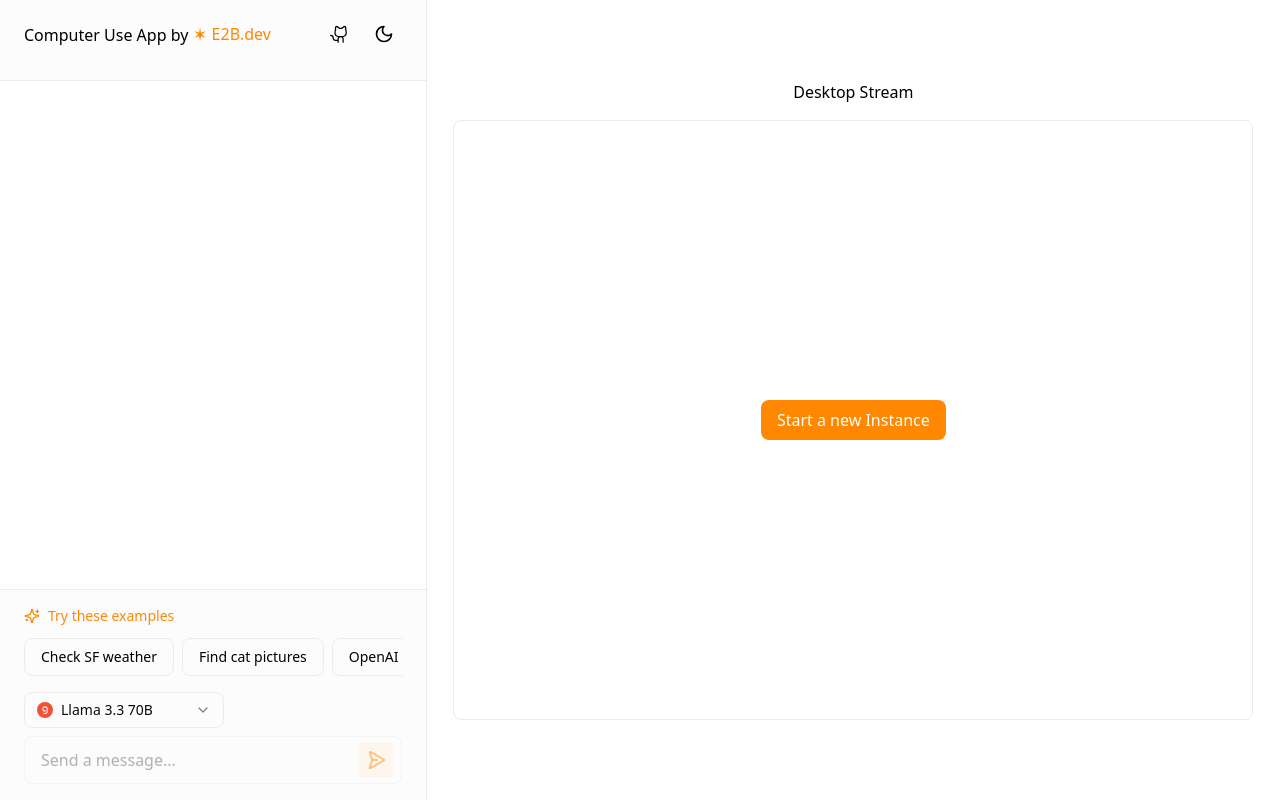
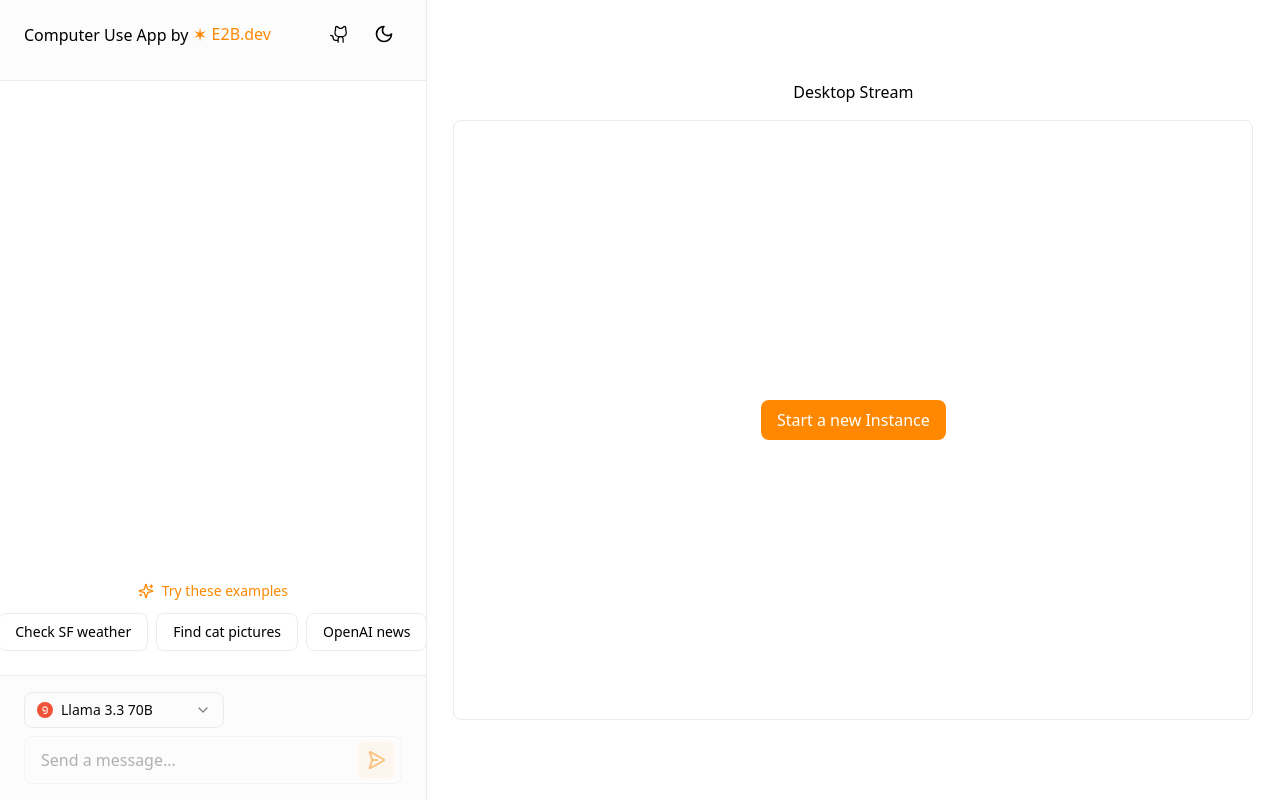
Before and after one commit to e2b-dev/computer-use-app, a Next.js app: page / in a window 1280 px wide. Built offline with nearby package versions, Linux system fonts and the light colour scheme; what @ai-sdk/anthropic, @ai-sdk/groq, @ai-sdk/mistral, @ai-sdk/xai would draw is missing.

Commit message:
Refactor example prompts placement and styling

```diff
--- a/app/page.tsx
+++ b/app/page.tsx
@@ -295,17 +295,13 @@ export default function Home() {
           <div ref={messagesEndRef} />
         </div>
 
-        <form
-          onSubmit={handleSubmit}
-          className="px-6 py-4 border-t border-[#EBEBEB] dark:border-[#333333] bg-[#FCFCFC] dark:bg-[#111111]"
-        >
         {messages.length === 0 && (
-            <div className="flex flex-col items-start gap-3 mb-2">
+          <div className="flex flex-col items-center gap-3 mx-auto my-4 w-full max-w-[600px]">
             <div className="flex items-center gap-2 text-[#FF8800]">
               <Sparkles className="w-4 h-4" />
               <span className="text-sm font-medium">Try these examples</span>
             </div>
-              <div className="flex gap-2 w-full overflow-x-auto pb-2 scrollbar-thin scrollbar-thumb-[#EBEBEB] dark:scrollbar-thumb-[#333333] scrollbar-track-transparent">
+            <div className="flex gap-2 justify-center w-full overflow-x-auto pb-2 scrollbar-thin scrollbar-thumb-[#EBEBEB] dark:scrollbar-thumb-[#333333] scrollbar-track-transparent">
               <ExamplePrompt
                 text="Check SF weather"
                 onClick={() => handleExampleClick("What's the weather like in San Francisco?")}
@@ -321,6 +317,10 @@ export default function Home() {
             </div>
           </div>
         )}
+        <form
+          onSubmit={handleSubmit}
+          className="px-6 py-4 border-t border-[#EBEBEB] dark:border-[#333333] bg-[#FCFCFC] dark:bg-[#111111]"
+        >
           <div className="pb-2 flex items-center justify-between">
             <div className="flex items-center gap-2">
               <Select
@@ -378,8 +378,7 @@ export default function Home() {
                 <button
                   type={chatLoading ? "button" : "submit"}
                   onClick={chatLoading ? () => stop() : undefined}
-                  className={`p-2 rounded-md transition-all duration-200 disabled:opacity-50 disabled:cursor-not-allowed ${
-                    chatLoading
+                  className={`p-2 rounded-md transition-all duration-200 disabled:opacity-50 disabled:cursor-not-allowed ${chatLoading
                       ? "bg-red-100 dark:bg-red-900/30 text-red-500 hover:bg-red-200 dark:hover:bg-red-900/50"
                       : "bg-[#FF8800]/10 text-[#FF8800] hover:bg-[#FF8800]/20"
                     }`}
```
Lines whose indentation alone changed are shown as unchanged.
